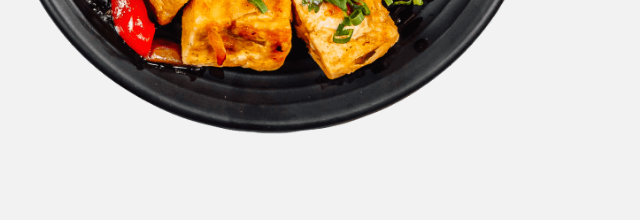
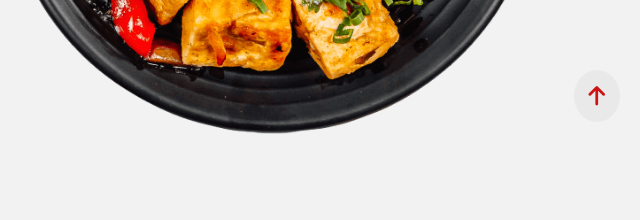
Before and after one commit to saifdin0101/JavaScript_DOM_Final_Project_SaifEddineElaydi, a website: page index.html in a window 1280 px wide. Shown: the part 580-800 px from the top of the page, 640-1280 px from the left. Drawn offline with nearby package versions, Linux system fonts and the light colour scheme.

Commit message:
add arrow

```diff
--- a/index.html
+++ b/index.html
@@ -624,6 +624,7 @@
 
 
 
+        <i class=" up red fa-solid fa-arrow-up"></i>
     </footer>
 
 
@@ -634,6 +635,7 @@
 
 
 
+
 </body>
 
 </html>
--- a/public/css/app.css
+++ b/public/css/app.css
@@ -885,3 +885,19 @@ footer {
   left: 1320px;
   bottom: 700px;
 }
+.up{
+  font-size: 22px;
+  padding: 15px;
+  border-radius: 50%;
+  background-color: #eae9e9;
+  position: fixed;
+  top: 650px;
+  right: 20px;
+
+
+
+
+}
+
+@media (max-width: 430px){
+}
```
